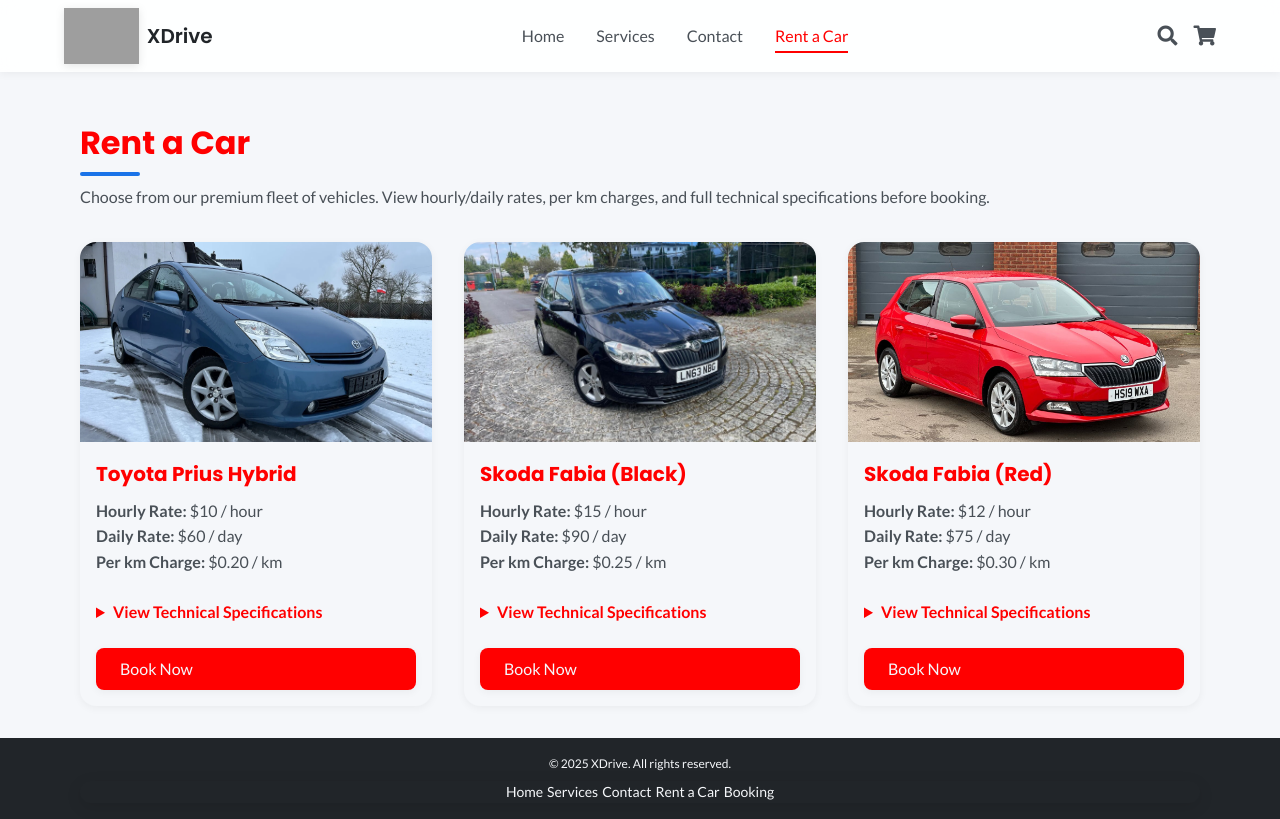
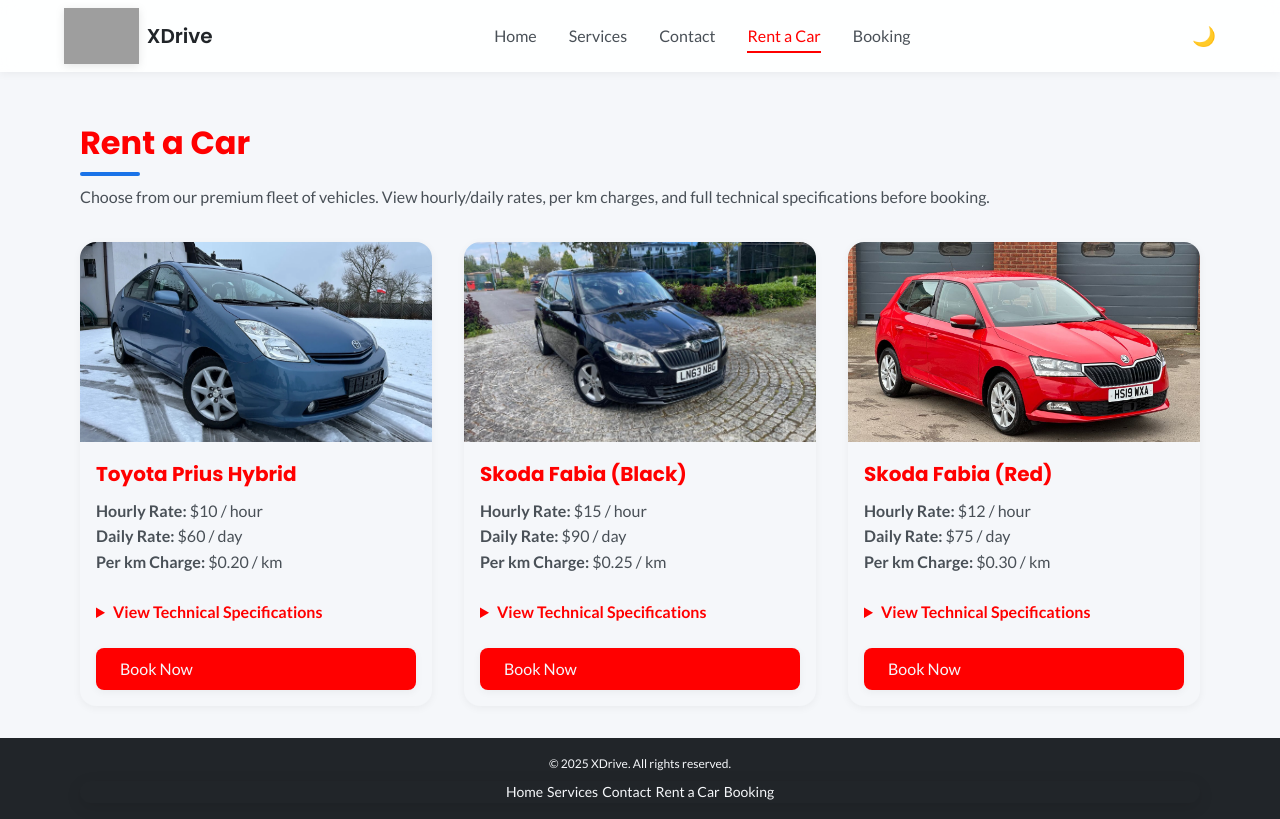
Before and after one commit to PrometheusF/XdriveProject, a plain HTML site: page project-folder/rent.html in a window 1280 px wide. Drawn offline with Linux system fonts and the light colour scheme; grey boxes are pictures that could not be loaded; a small style sheet from the web is missing.

Commit message:
Update rent.html

```diff
--- a/project-folder/rent.html
+++ b/project-folder/rent.html
@@ -12,26 +12,36 @@
 </head>
 <body>
 <header class="header">
-    <div class="container header-container">
+    <div class="container">
+        <!-- Logo -->
         <a href="index.html" class="logo">
-            <img src="../assets/images/xdrivelogo.png" alt="XDrive Logo" class="logo-img"/>
+            <img src="../assets/images/xdrivelogo.png" alt="XDrive Logo" class="logo-img" />
             <span class="logo-text">XDrive</span>
         </a>
-        <nav class="navbar">
+
+        <!-- Hamburger Menü Butonu -->
+        <div id="menu-btn" class="fas fa-bars"></div>
+
+        <!-- Navbar -->
+        <nav class="navbar" id="navbar">
             <ul class="nav-links">
                 <li><a href="index.html">Home</a></li>
                 <li><a href="services.html">Services</a></li>
                 <li><a href="contact.html">Contact</a></li>
                 <li><a href="rent.html" class="active">Rent a Car</a></li>
+                <li><a href="booking.html">Booking</a></li>
+
             </ul>
         </nav>
+
+        <!-- Dark Mode Butonu -->
         <div class="header-icons">
-            <i class="fas fa-search"></i>
-            <i class="fas fa-shopping-cart"></i>
-            <div id="menu-btn" class="fas fa-bars"></div>
+            <button id="theme-toggle" title="Toggle light/dark mode">🌙</button>
         </div>
     </div>
 </header>
+
+
 
 <main style="margin-top: 5px;">
     <section class="rent" id="rent">
```
